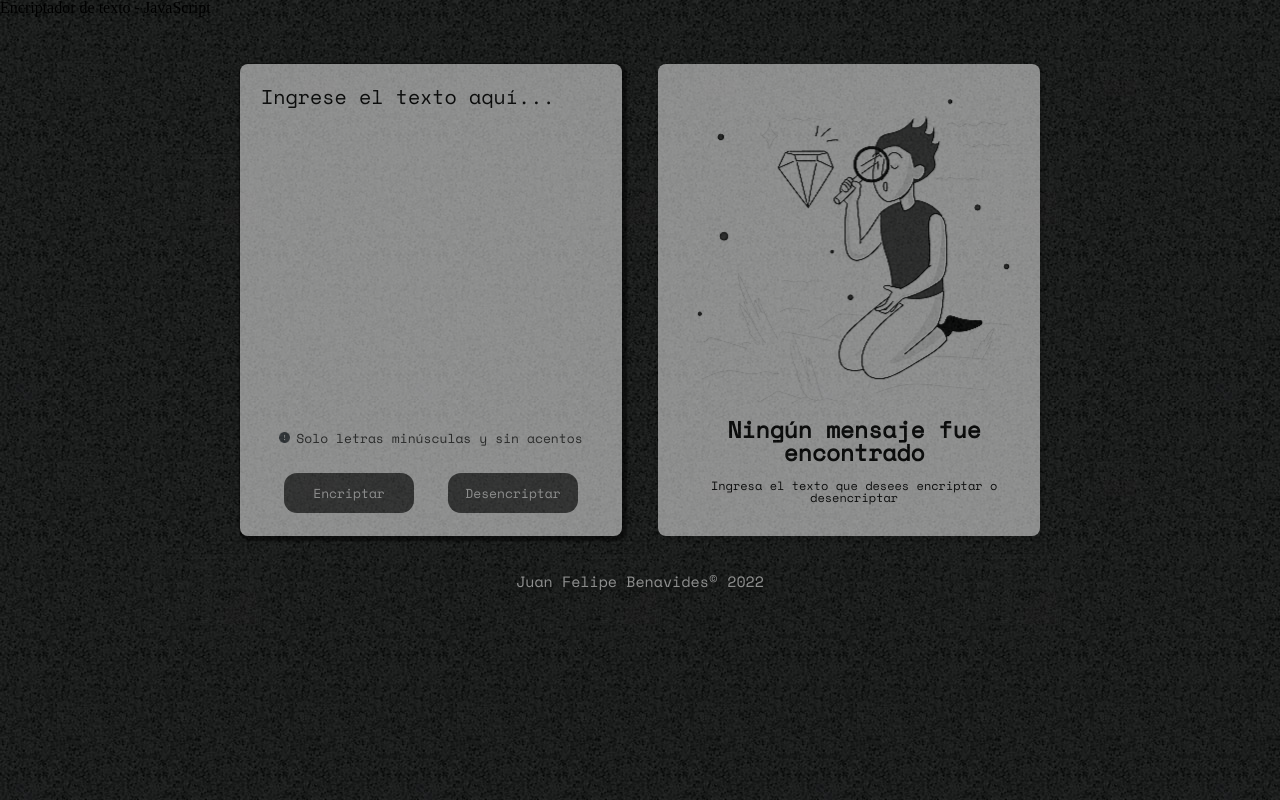
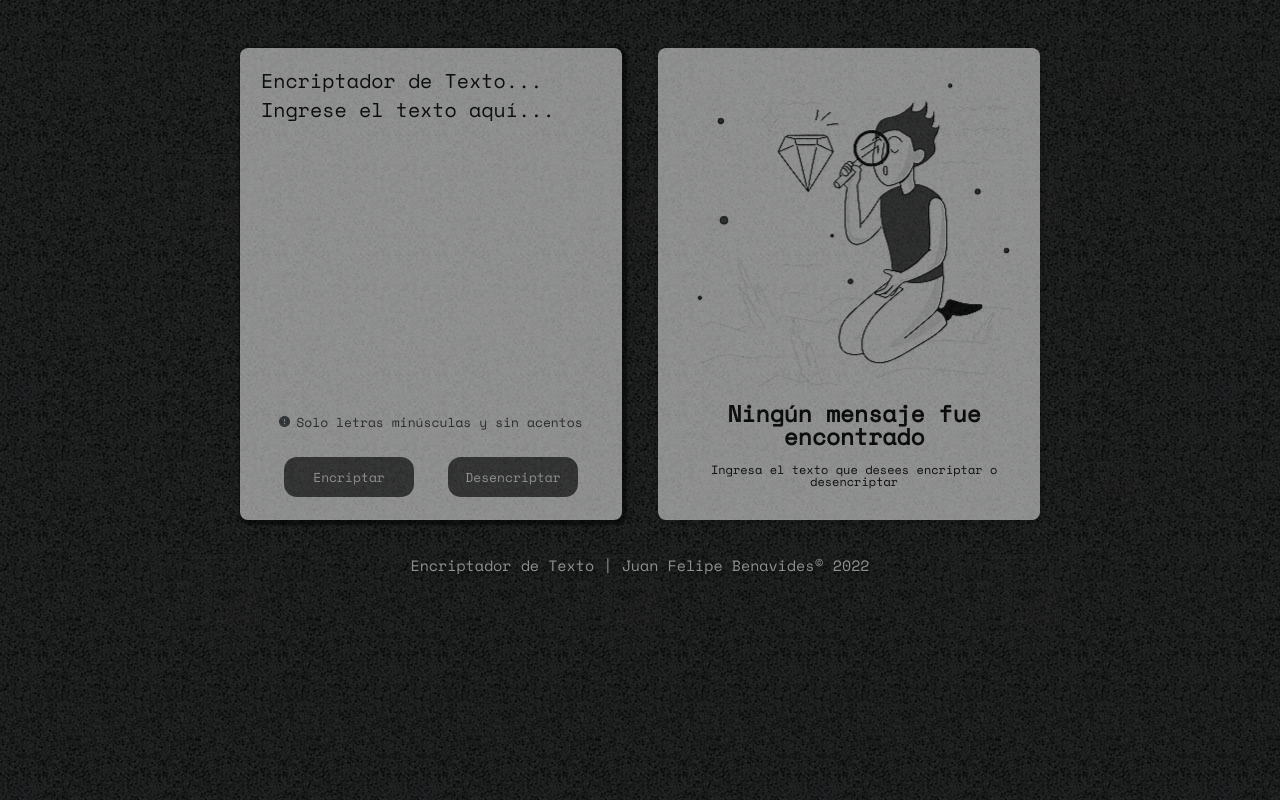
Before and after one commit to benavidesjf29/Encriptador-de-texto, a plain HTML site: page index.html in a window 1280 px wide. Drawn offline with nearby package versions, Linux system fonts and the light colour scheme.

Commit message:
Update index.html

```diff
--- a/index.html
+++ b/index.html
@@ -16,14 +16,10 @@
     </head>
 
     <body>
-        <header>
-            <h1 class="titulo-principal">Encriptador de texto - <strong>JavaScript</strong></h1>
-        </header>
-
         <main class="main">
             <section class="section-encriptador">
                 <form id="formulario"></form>
-                    <textarea class="input-texto1" name="texto-encriptador" id="texto-encriptador" rows="10" cols="40" placeholder="Ingrese el texto aquí..."></textarea>
+                    <textarea onkeyup="minus(this);" class="input-texto1" name="texto-encriptador" id="texto-encriptador" rows="10" cols="40" placeholder="Encriptador de Texto... Ingrese el texto aquí..."></textarea>
                     <div class="texto-informacion">
                         <img src="img/alert.png">
                         <p>Solo letras minúsculas y sin acentos</p>
@@ -49,7 +45,7 @@
         </main>
 
         <footer>
-            <p>Juan Felipe Benavides&copy; 2022</p>
+            <p>Encriptador de Texto | Juan Felipe Benavides&copy; 2022</p>
         </footer>
 
         <script src="js/js.js"></script>
```
